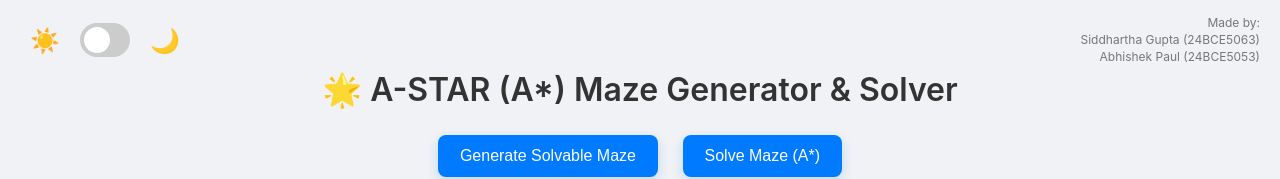
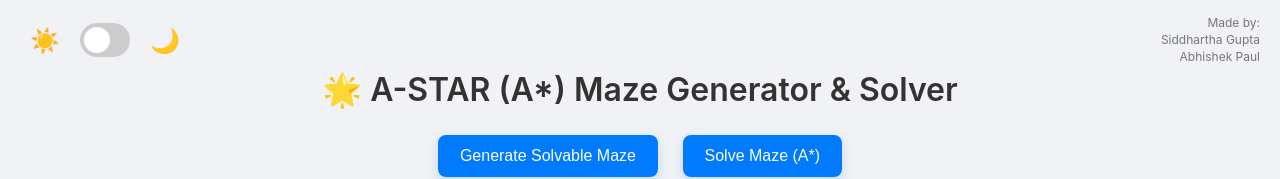
Before and after one commit to sid-skippy/Pathfinding-with-the-A-STAR-Algorithm, a plain HTML site: page index.html in a window 1280 px wide. Shown: the top 179 px of the page. Drawn offline with Linux system fonts and the light colour scheme.

Commit message:
Refactor header layout and styles
Moved credits and theme toggle to header, updated styles for better layout.

```diff
--- a/index.html
+++ b/index.html
@@ -264,8 +264,8 @@
       <span>🌙</span>
     </div>
     <p class="credits">
-      Made by: <br>Siddhartha Gupta (24BCE5063)<br/>
-      Abhishek Paul (24BCE5053)
+      Made by: <br>Siddhartha Gupta<br/>
+      Abhishek Paul
     </p>
   </header>
 
```
